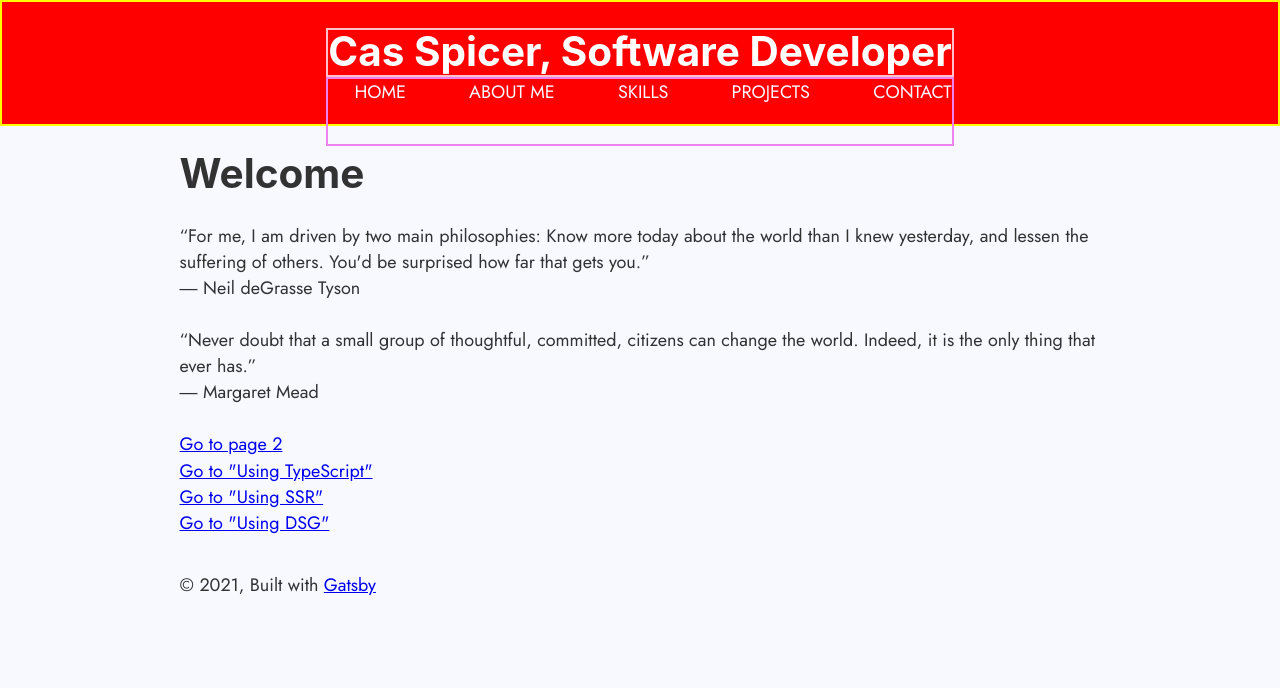
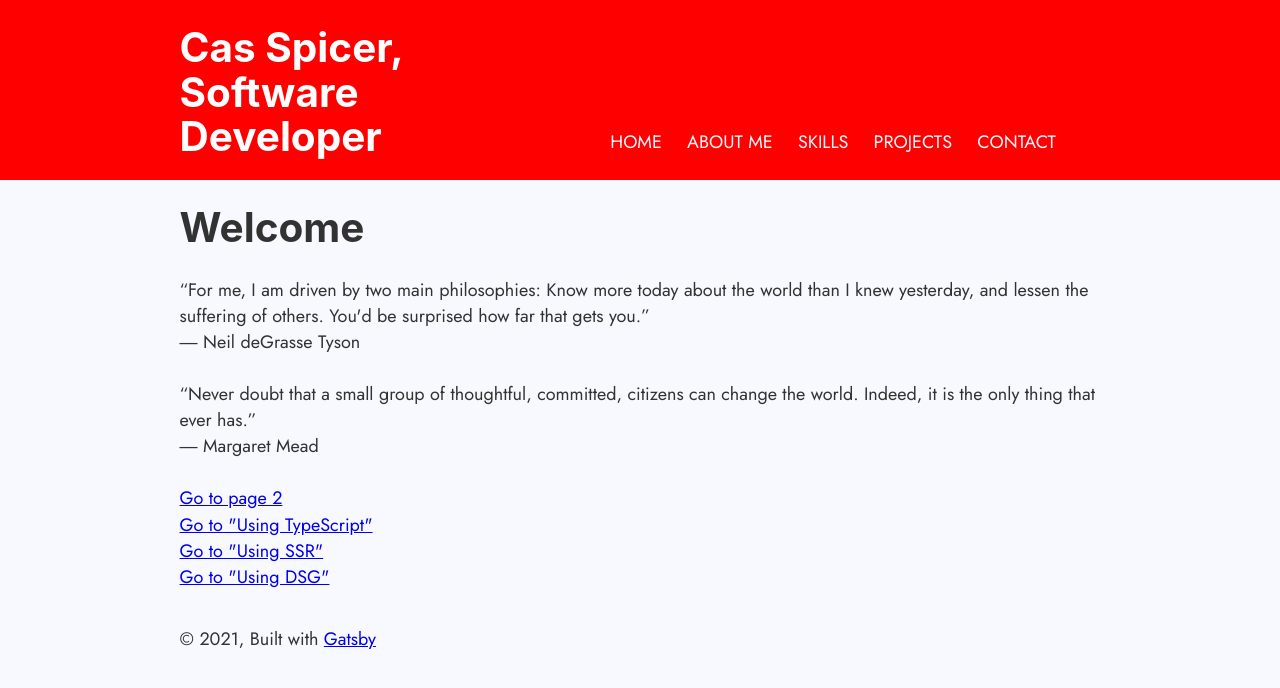
Before and after one commit to cvs181801/gatsby-starter-default, a Gatsby site: page / in a window 1280 px wide. Built offline with nearby package versions, Linux system fonts and the light colour scheme; Gatsby itself is replaced by a stand-in of ours.

Commit message:
style nav bar

```diff
--- a/src/components/header.js
+++ b/src/components/header.js
@@ -4,18 +4,19 @@ import { Link } from "gatsby"
 
 const Header = ({ siteTitle }) => (
   <header
+
     style={{
       background: `red`,
       marginBottom: `1.45rem`,
-      height: `7em`
+      height: `10em`
     }}
   >
     <div
+      className="headerContain"
       style={{
         margin: `0 auto`,
         maxWidth: 960,
-        padding: `1.45rem 1.0875rem`,
-
+        padding: `1.45rem 1.0875rem`
       }}
     >
   <div class="h1Container">
@@ -34,11 +35,11 @@ const Header = ({ siteTitle }) => (
       <div class="navContainer">
         <nav>
           <ul class="navUl">
-            <li><a class="navLiAnchor" href="#">home</a></li>
-            <li><a class="navLiAnchor" href="#">about me</a></li>
-            <li><a class="navLiAnchor" href="#">skills</a></li>
-            <li><a class="navLiAnchor" href="#">projects</a></li>
-            <li><a class="navLiAnchor" href="#">contact</a></li>
+            <li class="navLi"><a class="navLiAnchor" href="#">home</a></li>
+            <li class="navLi"><a class="navLiAnchor" href="#">about me</a></li>
+            <li class="navLi"><a class="navLiAnchor" href="#">skills</a></li>
+            <li class="navLi"><a class="navLiAnchor" href="#">projects</a></li>
+            <li class="navLi"><a class="navLiAnchor" href="#">contact</a></li>
           </ul>
         </nav>
       </div>
--- a/src/components/layout.css
+++ b/src/components/layout.css
@@ -39,16 +39,18 @@ summary {
   display: block;
 }
 
-header {
+.headerContain {
   display: flex;
-  flex-wrap: wrap;
-  border: 2px solid yellow;
+  position: -webkit-sticky;
+  position: sticky;
 }
 
 .navContainer {
-  border: 2px solid violet;
+  justify-content: space-evenly;
   color: ghostwhite;
   text-transform: uppercase;
+  margin: 0 auto;
+  padding-top: 5em;
 }
 
 .navUl {
@@ -58,12 +60,15 @@ header {
 }
 
 .h1Container {
-  border: 2px solid pink;
+  max-width: 20em;
+}
+
+.navLi {
+  padding: .7em;
 }
 
 .navLiAnchor {
   text-decoration: none;
-
 }
 
 .navLiAnchor:hover,
```
